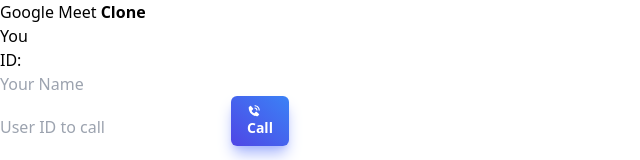
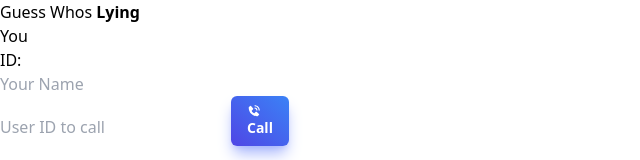
Before and after one commit to bharathhonakatti26/Guess-whos-Lying, a React (Vite) app in the folder client/: page / in a window 1280 px wide. Shown: the top 160 px of the page, without its empty margins (0-640 px from the left). Built offline with nearby package versions, Linux system fonts and the light colour scheme; no server answers.

Commit message:
Updated header

```diff
--- a/client/src/components/Header.jsx
+++ b/client/src/components/Header.jsx
@@ -1,7 +1,7 @@
 import React from "react";
 
 function Header() {
-  return <div className=" bg-gradient-to-b from-indigo-300 via-30% via-blue-200 text-center text-2xl font-light p-4">Google Meet <b>Clone</b></div>;
+  return <div className=" bg-gradient-to-b from-indigo-300 via-30% via-blue-200 text-center text-2xl font-light p-4">Guess Whos <b>Lying</b></div>;
 }
 
 export default Header;
```
